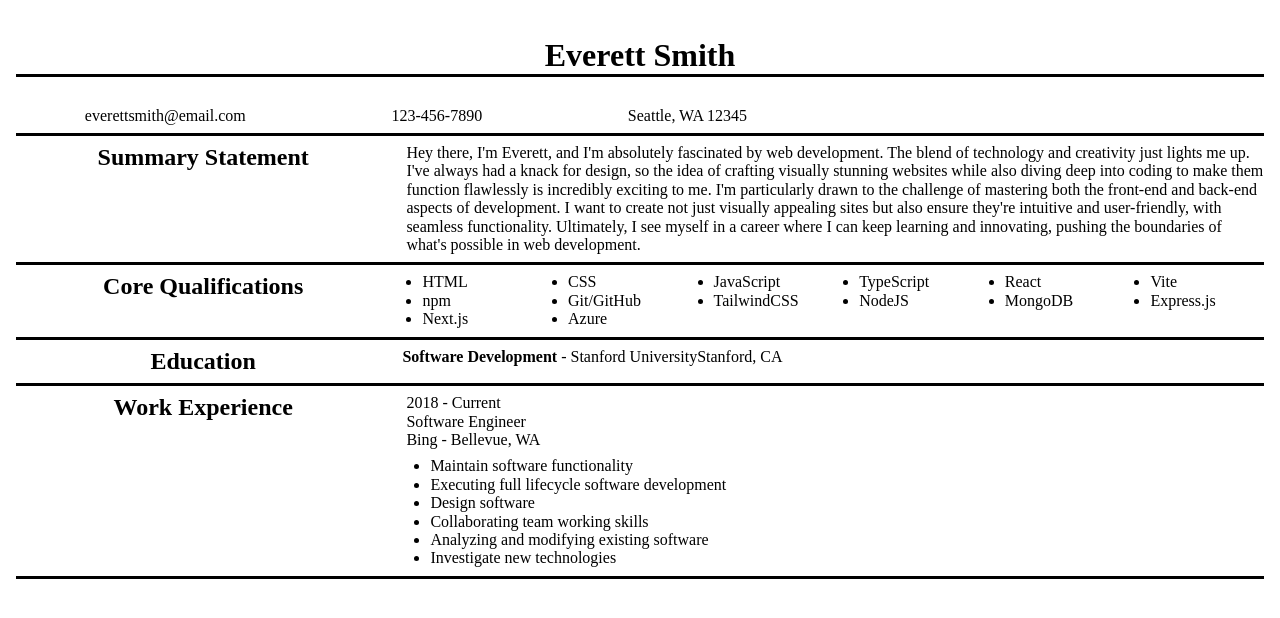
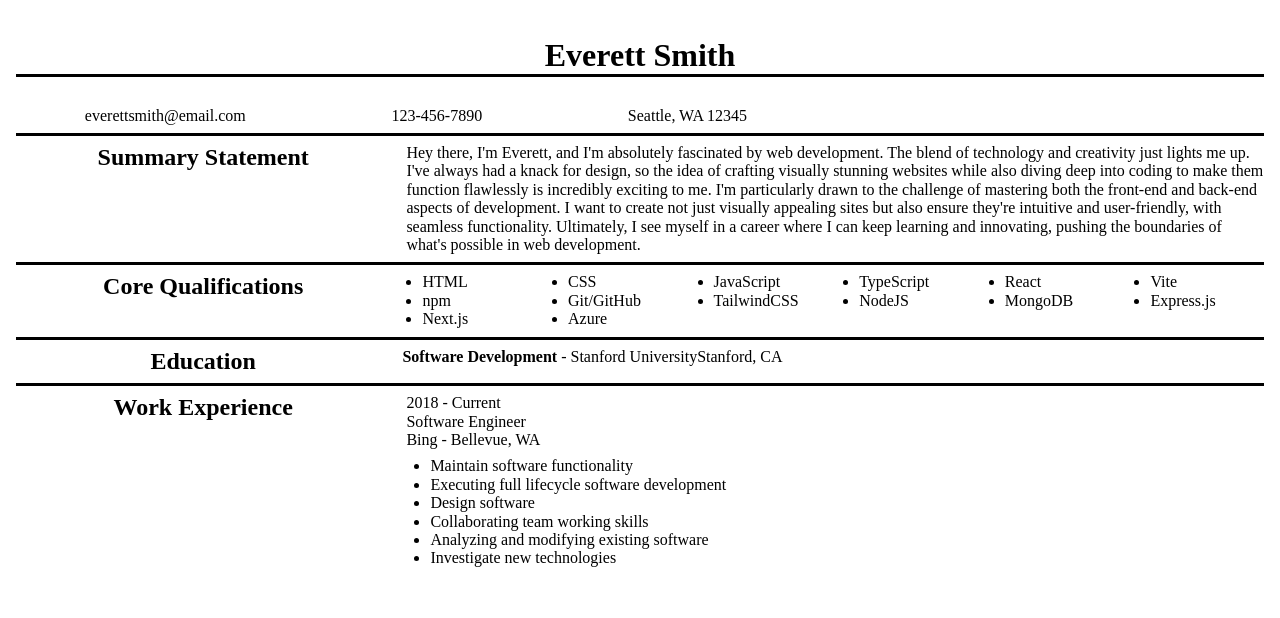
Before and after one commit to BrandynCoverdill/CV-Application, a React (Vite) app in the folder cv-application/: page / in a window 1280 px wide. Shown: the top 618 px of the page. Built offline with nearby package versions, Linux system fonts and the light colour scheme.

Commit message:
removed border for exp component

```diff
--- a/cv-application/src/styles/Experience.css
+++ b/cv-application/src/styles/Experience.css
@@ -4,7 +4,6 @@
 	gap: 1em;
 	margin-top: 0.5em;
 	padding-block-end: 0.5em;
-	border-bottom: 3px solid black;
 }
 
 .experience h2 {
```
